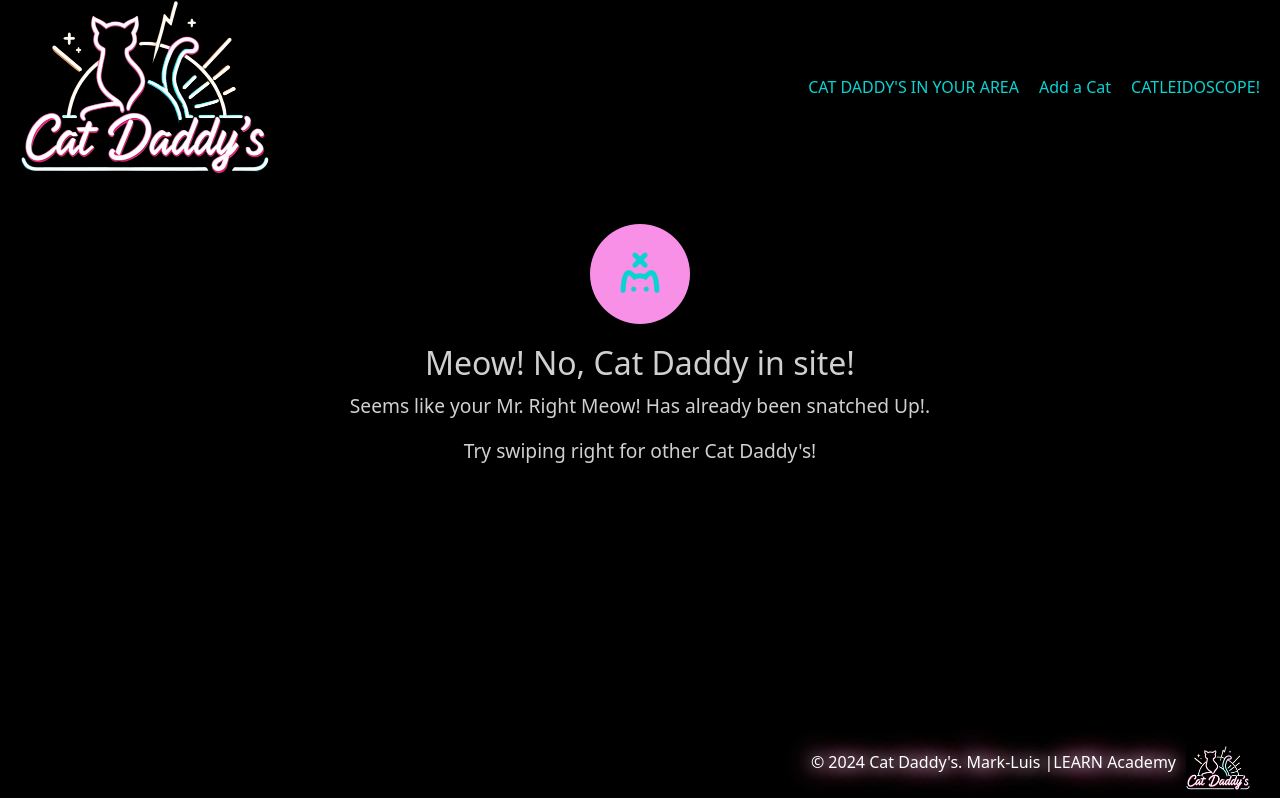
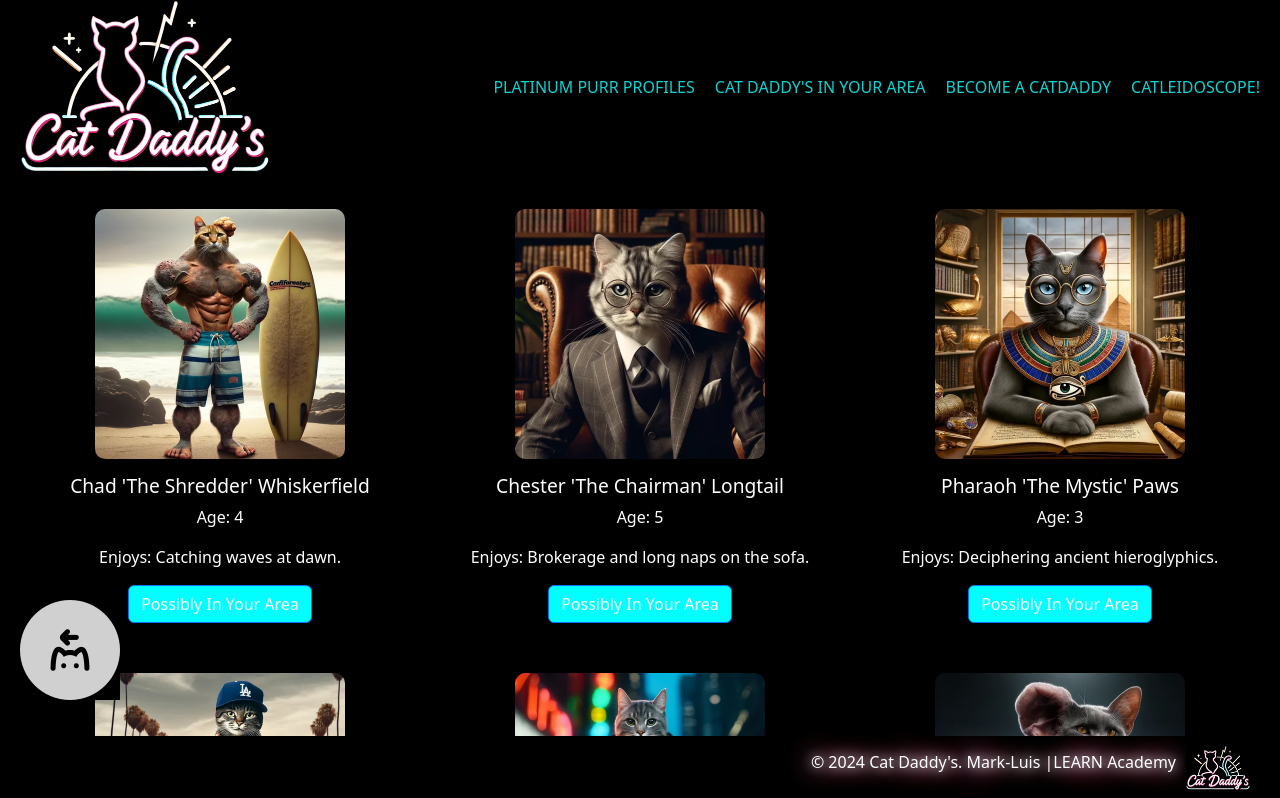
Before and after one commit to learn-academy-2024-alpha/cat-tinder-frontend-catdaddys-luis-mark, a React (Create React App) app: page /catmodel in a window 1280 px wide. Shown: the top 798 px of the page. Built offline with nearby package versions, Linux system fonts and the light colour scheme.

Commit message:
added page plus test

```diff
--- a/src/App.css
+++ b/src/App.css
@@ -367,7 +367,7 @@ form {
   animation: glow 1s ease-in-out infinite alternate;
 }
 
-/*--CatFound--*/
+/*--CatNotFound--*/
 .not-found {
   display: inline-block;
   transition: transform 0.3s ease;
@@ -375,6 +375,46 @@ form {
 .not-found:hover {
   transform: scale(1.1);
 }
+
+/*--CatModel--*/
+.platinum-purr-profiles {
+  display: grid;
+  grid-template-columns: repeat(3, 1fr);
+  gap: 20px;
+  padding: 20px;
+}
+
+.profile-card {
+  background-color: #000;
+  text-align: center;
+  padding: 15px;
+  border-radius: 10px; /* Rounded corners */
+}
+
+.profile-card img {
+  width: 100%; /* Full width of the card */
+  height: auto; /* Maintain aspect ratio */
+  max-width: 250px; /* Maximum width */
+  max-height: 250px; /* Maximum height */
+  object-fit: cover; /* Cover the container without losing aspect ratio */
+  border-radius: 10px; /* Rounded corners to match the card */
+  margin-bottom: 15px; /* Space below the image */
+}
+
+.profile-card h3 {
+  color: #fff;
+  font-size: 1.2rem;
+}
+
+.profile-card p {
+  color: #fff;
+  font-size: 1rem;
+}
+.cat-text-model {
+  color: #fff !important;
+}
+
+
 
 @keyframes glow {
   from {
--- a/src/App.js
+++ b/src/App.js
@@ -1,6 +1,7 @@
 import React, { useState } from "react"
 import Footer from "./components/Footer"
 import Header from "./components/Header"
+import CatModel from "./pages/CatModel"
 import CatEdit from "./pages/CatEdit"
 import CatIndex from "./pages/CatIndex"
 import CatNew from "./pages/CatNew"
@@ -27,6 +28,7 @@ const App = () => {
     <Header />
     <Routes>
     <Route path="/" element={<Home />} />
+    <Route path="/catmodel" element={<CatModel />} />
     <Route path="/catindex" element={<CatIndex cats={cats} />} />
     <Route
           path="catshow/:id"
--- a/src/components/Header.js
+++ b/src/components/Header.js
@@ -11,8 +11,9 @@ const Header = () => {
       </NavLink>
 
       <nav className="header-nav-links">
+        <NavLink to="/catmodel" className="nav-link">PLATINUM PURR PROFILES</NavLink>
         <NavLink to="/catindex" className="nav-link">CAT DADDY'S IN YOUR AREA</NavLink>
-        <NavLink to="/catnew" className="nav-link">Add a Cat</NavLink>
+        <NavLink to="/catnew" className="nav-link">BECOME A CATDADDY</NavLink>
         <a href="https://catleidoscope.sergethew.com/" target="_blank" rel="noopener noreferrer" className="nav-link">CATLEIDOSCOPE!</a>
       </nav>
     </header>
--- a/src/pages/CatIndex.js
+++ b/src/pages/CatIndex.js
@@ -1,23 +1,26 @@
 import React from 'react';
-import { Card, CardBody, CardTitle, CardSubtitle, Button } from 'reactstrap';
 import { NavLink } from 'react-router-dom';
+import backbutton from "../assets/backbutton.png"
 
 const CatIndex = ({ cats }) => {
-  console.log(cats)
   return (
     <main className="cat-index-cards">
       {cats.map((cat) => (
-        <Card key={cat.id} style={{ width: '18rem' }}>
+        <div className="profile-card" key={cat.id}>
           <img alt={`profile of a cat named ${cat.name}`} src={cat.image} />
-          <CardBody>
-            <CardTitle tag="h5" className="cat-index-name">{cat.name}</CardTitle>
-            <CardSubtitle tag="h6" className="cat-index-age">
-              Age: {cat.age}
-            </CardSubtitle>
-            <NavLink to={`/catshow/${cat.id}`} className="btn btn-primary custom-btn">          See More Details
-            </NavLink>
-          </CardBody>
-        </Card>
+          <h5 className="cat-index-name">{cat.name}</h5>
+          <h6 className="cat-index-age">Age: {cat.age}</h6>
+          <NavLink to={`/catshow/${cat.id}`} className="btn btn-primary custom-btn">
+            See More Details
+          </NavLink>
+            <div className="back-button-container">
+              <div className="back-button">
+          <NavLink to="/catmodel">
+            <img src={backbutton} alt="Back Button Cat Image" />
+          </NavLink>
+        </div>
+      </div>
+        </div>
       ))}
     </main>
   );
--- /dev/null
+++ b/src/pages/CatModel.js
@@ -0,0 +1,42 @@
+import React from "react";
+import { NavLink } from "react-router-dom"
+import backbutton from "../assets/backbutton.png"
+
+const CatModel = () => {
+    return (
+        <>
+    <div className="platinum-purr-profiles">
+            {[
+                 { name: "Chad 'The Shredder' Whiskerfield", age: 4, enjoys: "Catching waves at dawn.", image: "chad.png" },
+                 { name: "Chester 'The Chairman' Longtail", age: 5, enjoys: "Brokerage and long naps on the sofa.", image: "chester.png" },
+                 { name: "Pharaoh 'The Mystic' Paws", age: 3, enjoys: "Deciphering ancient hieroglyphics.", image: "egyptian.png" },
+                 { name: "Mack 'The Mittens' Tabby", age: 6, enjoys: "Freestyle rapping on street corners.", image: "mackmittens.png" },
+                 { name: "Max 'The Nightwalker' Shadow", age: 2, enjoys: "Exploring the city lights after sunset.", image: "max.png" },
+                 { name: "Murdock 'The Muscle' Meowstein", age: 7, enjoys: "Heavy lifting and protein shakes.", image: "murdock.png" },
+                 { name: "Nalu 'The Wave' Surfpaw", age: 3, enjoys: "Beach volleyball and sunbathing.", image: "nalu.png" },
+                 { name: "Southpaw 'The Inked' Clawson", age: 4, enjoys: "Getting new ink and pumping iron.", image: "southpaw.png" },
+                 { name: "Whiskers 'The Wise' McFur", age: 5, enjoys: "Smoking fine cigars and pondering life's mysteries.", image: "whiskers.png" }
+
+
+                ].map(cat => (
+            <div className="profile-card" key={cat.name}>
+            <img src={require(`../assets/${cat.image}`)} alt={`${cat.name}`} />
+            <h3>{cat.name}</h3>
+            <p className="cat-text-model">Age: {cat.age}</p>
+            <p className="cat-text-model">Enjoys: {cat.enjoys}</p>
+            <NavLink to={`/catindex`} className="btn btn-primary custom-btn"> Possibly In Your Area </NavLink>
+            </div>
+  ))}
+  <div className="back-button-container">
+                <div className="back-button">
+            <NavLink to="/">
+                <img src={backbutton} alt="Back Button Cat Image" />
+                </NavLink>
+            </div>
+        </div>
+</div>
+        </>
+    )
+}
+
+export default CatModel;
```
Also changed, not shown: 2 other files (tests, documents, lock files or other folders).
